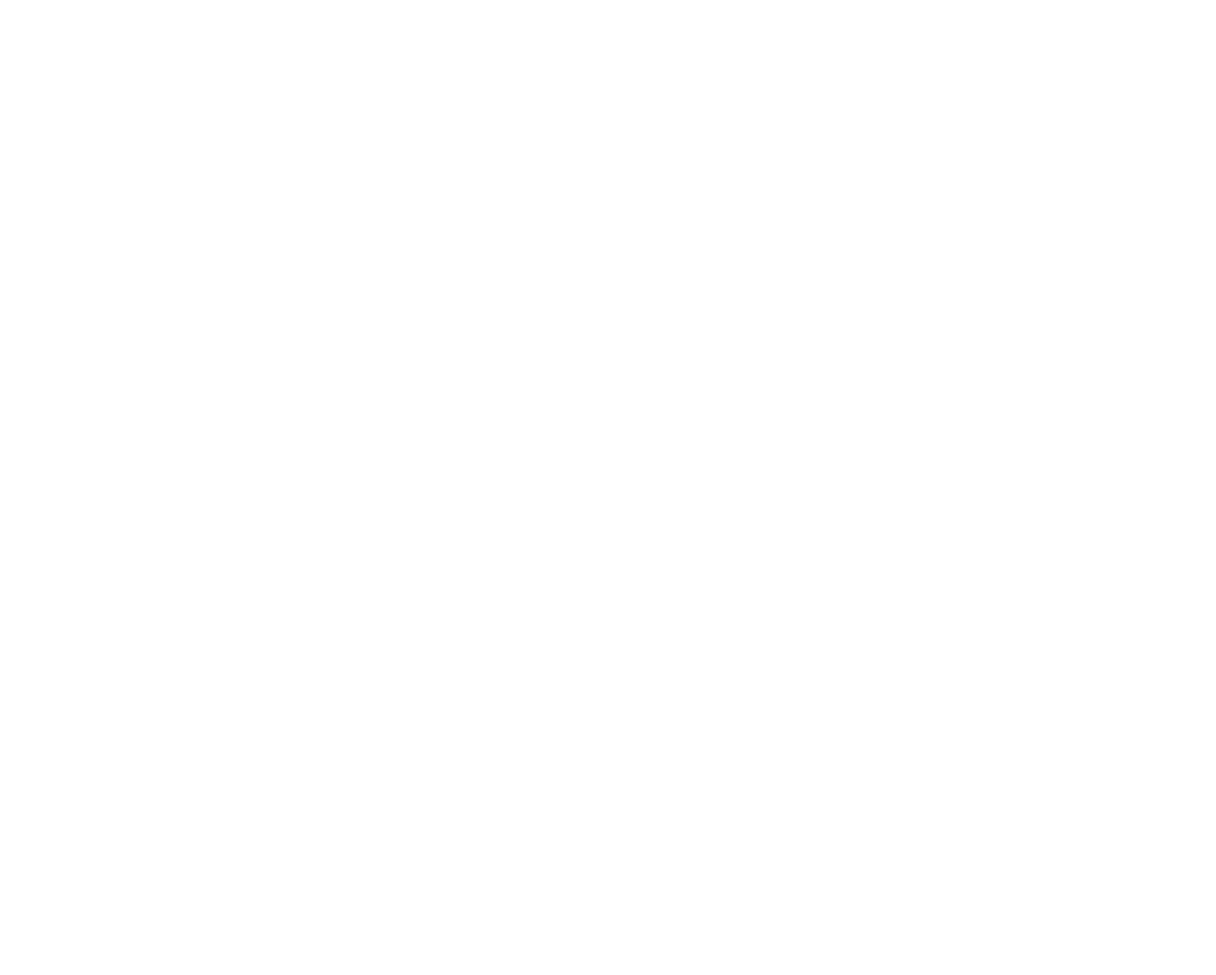
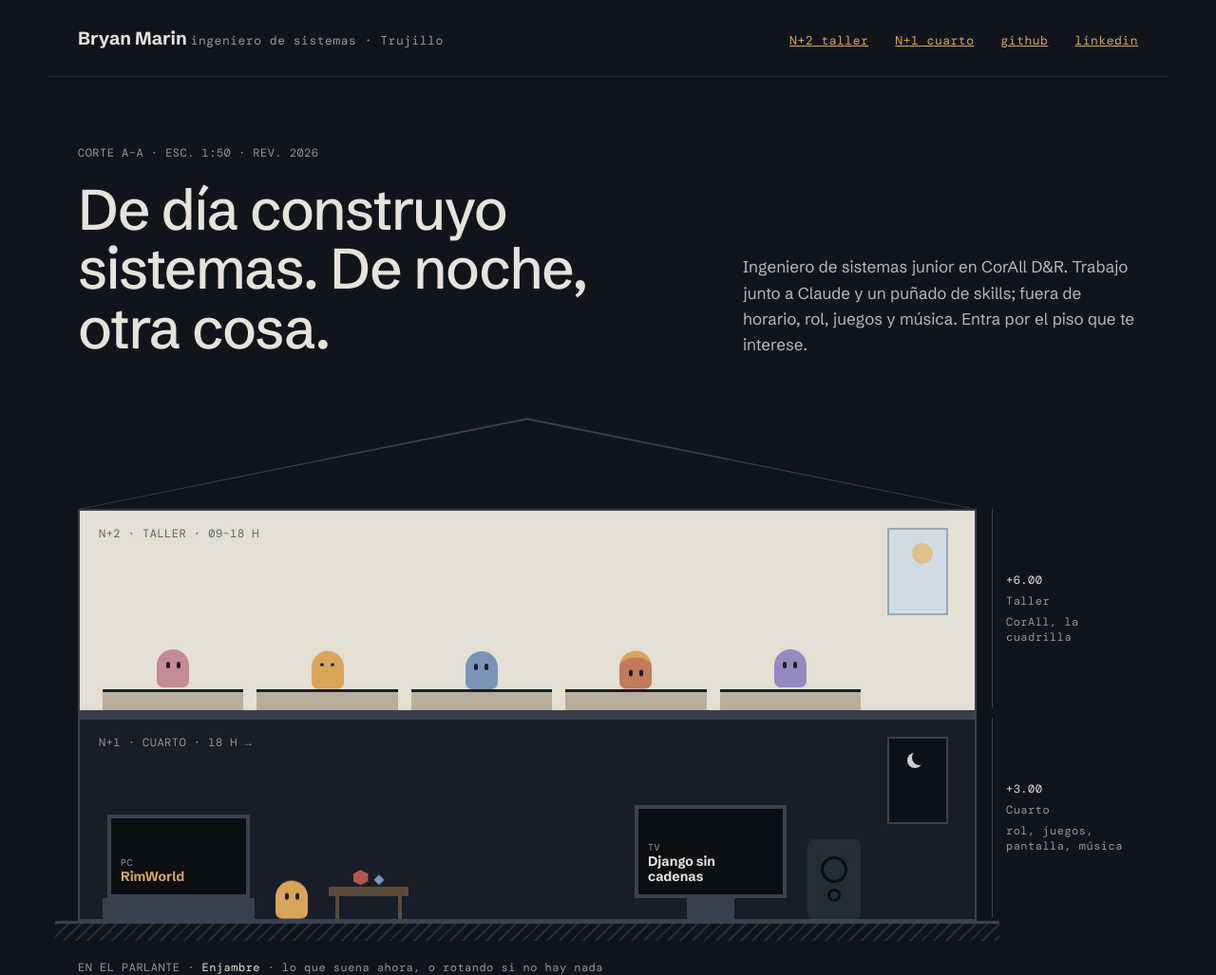
Before and after one commit to BMarin2003/portafolio-bmarin2003, an Astro site: page / in a window 1280 px wide. Shown: the whole page at 95% size. Before the commit the page ends 800 px from the top, so only its background shows below. Built offline with nearby package versions, Linux system fonts and the light colour scheme; Astro itself is replaced by a stand-in of ours.

Commit message:
feat: casa en corte con la cuadrilla

```diff
--- /dev/null
+++ b/src/components/Bot.astro
@@ -0,0 +1,15 @@
+---
+interface Props {
+  color: string;
+  variant?: 'sleepy' | 'helmet';
+  motion?: 'breathe' | 'type';
+  delay?: 0 | 1 | 2;
+  size?: 'sm' | 'md';
+}
+const { color, variant, motion = 'breathe', delay = 0, size = 'md' } = Astro.props;
+---
+<span class={`bot-move ${motion} d${delay}`} aria-hidden="true" data-bot>
+  <span class={`bot ${size} ${variant ?? ''}`} style={`background:${color}`}>
+    <span class="eyes"><span class="eye"></span><span class="eye"></span></span>
+  </span>
+</span>
--- /dev/null
+++ b/src/components/House.astro
@@ -0,0 +1,85 @@
+---
+import Bot from './Bot.astro';
+import { bands, crew, games, screens } from '../data/site';
+
+const motions = ['breathe', 'breathe', 'type', 'breathe', 'breathe'] as const;
+const delays = [0, 1, 0, 2, 0] as const;
+---
+<section class="house wrap" aria-label="La casa en corte">
+  <div class="house-row">
+    <div class="house-body">
+      <div class="roof"><div class="roof-in"></div></div>
+      <div class="floors">
+        <a href="#taller" class="floor taller" data-floor="taller">
+          <span class="mono tag">N+2 · TALLER · 09–18 H</span>
+          <span class="window" aria-hidden="true"></span>
+          <span class="sun glow" aria-hidden="true"></span>
+          <div class="crew-row">
+            {crew.map((c, i) => (
+              <div class="crew-slot">
+                <Bot color={c.color} variant={c.variant} motion={motions[i % 5]} delay={delays[i % 5]} />
+                <div class="desk"></div>
+              </div>
+            ))}
+          </div>
+        </a>
+
+        <div class="slab" aria-hidden="true"></div>
+
+        <a href="#cuarto" class="floor cuarto" data-floor="cuarto">
+          <span class="mono tag">N+1 · CUARTO · 18 H →</span>
+          <span class="window night" aria-hidden="true"></span>
+          <span class="moon" aria-hidden="true"></span>
+          <div class="room-row">
+            <div class="screen-wrap">
+              <div class="screen pc" data-screen="pc">
+                <span class="mono kind">PC</span>
+                <span class="lead accent" data-rotate>
+                  {games.map((g, i) => <span hidden={i > 0}>{g.title}</span>)}
+                </span>
+              </div>
+              <div class="stand pc-stand"></div>
+            </div>
+            <Bot color="#D9A55B" delay={1} />
+            <div class="table" aria-hidden="true">
+              <div class="dice">
+                <span class="d6"></span>
+                <span class="d4"></span>
+              </div>
+              <div class="top"></div>
+              <div class="legs"></div>
+            </div>
+            <div class="screen-wrap tv-wrap">
+              <div class="screen tv" data-screen="tv">
+                <span class="mono kind">TV</span>
+                <span class="lead" data-rotate>
+                  {screens.map((s, i) => <span hidden={i > 0}>{s.title}</span>)}
+                </span>
+              </div>
+              <div class="stand tv-stand"></div>
+            </div>
+            <div class="speaker-box" aria-hidden="true">
+              <span class="woofer"></span>
+              <span class="tweeter"></span>
+            </div>
+          </div>
+        </a>
+      </div>
+      <div class="ground-line" aria-hidden="true"></div>
+      <div class="ground-hatch" aria-hidden="true"></div>
+    </div>
+    <div class="mono plan-notes" aria-hidden="true">
+      <div class="roof-gap"></div>
+      <div class="note">
+        <span class="elev">+6.00</span><span>Taller</span><span>CorAll, la cuadrilla</span>
+      </div>
+      <div class="slab-gap"></div>
+      <div class="note">
+        <span class="elev">+3.00</span><span>Cuarto</span><span>rol, juegos, pantalla, música</span>
+      </div>
+    </div>
+  </div>
+  <p class="mono caption" data-speaker>
+    EN EL PARLANTE · <span class="band" data-rotate>{bands.map((b, i) => <span hidden={i > 0}>{b}</span>)}</span> · lo que suena ahora, o rotando si no hay nada
+  </p>
+</section>
--- /dev/null
+++ b/src/layouts/Base.astro
@@ -0,0 +1,33 @@
+---
+import '@fontsource/schibsted-grotesk/400.css';
+import '@fontsource/schibsted-grotesk/500.css';
+import '@fontsource/schibsted-grotesk/700.css';
+import '@fontsource/dm-mono/400.css';
+import '@fontsource/dm-mono/500.css';
+import '../styles/global.css';
+
+interface Props {
+  title: string;
+  description: string;
+}
+const { title, description } = Astro.props;
+const canonical = new URL(Astro.url.pathname, Astro.site);
+---
+<html lang="es">
+  <head>
+    <meta charset="utf-8" />
+    <meta name="viewport" content="width=device-width, initial-scale=1" />
+    <title>{title}</title>
+    <meta name="description" content={description} />
+    <link rel="canonical" href={canonical} />
+    <meta property="og:type" content="website" />
+    <meta property="og:locale" content="es_PE" />
+    <meta property="og:title" content={title} />
+    <meta property="og:description" content={description} />
+    <meta property="og:url" content={canonical} />
+    <meta name="theme-color" content="#11151B" />
+  </head>
+  <body>
+    <slot />
+  </body>
+</html>
--- a/src/pages/index.astro
+++ b/src/pages/index.astro
@@ -1,9 +1,31 @@
 ---
+import Base from '../layouts/Base.astro';
+import House from '../components/House.astro';
+import { links } from '../data/site';
 ---
-<html lang="es">
-  <head>
-    <meta charset="utf-8" />
-    <title>Bryan Marin</title>
-  </head>
-  <body></body>
-</html>
+<Base
+  title="Bryan Marin · ingeniero de sistemas en Trujillo"
+  description="Ingeniero de sistemas junior en CorAll D&R. De día construyo sistemas con Claude y su cuadrilla de skills; de noche, rol, juegos y música."
+>
+  <div id="top" class="page">
+    <header class="wrap site-header">
+      <a href="#top" class="brand">Bryan Marin <span class="mono sub">ingeniero de sistemas · Trujillo</span></a>
+      <nav class="mono" aria-label="Principal">
+        <a href="#taller">N+2 taller</a>
+        <a href="#cuarto">N+1 cuarto</a>
+        <a href={links.github}>github</a>
+        <a href={links.linkedin}>linkedin</a>
+      </nav>
+    </header>
+
+    <section class="wrap intro">
+      <div class="intro-head">
+        <p class="mono meta">CORTE A–A · ESC. 1:50 · REV. 2026</p>
+        <h1>De día construyo sistemas. De noche, otra cosa.</h1>
+      </div>
+      <p class="lede">Ingeniero de sistemas junior en CorAll D&amp;R. Trabajo junto a Claude y un puñado de skills; fuera de horario, rol, juegos y música. Entra por el piso que te interese.</p>
+    </section>
+
+    <House />
+  </div>
+</Base>
--- /dev/null
+++ b/src/styles/global.css
@@ -0,0 +1,137 @@
+:root {
+  --bg: #11151b;
+  --bg-room: #0c0f14;
+  --text: #e6e3dd;
+  --text-2: #b3b9c2;
+  --muted: #8f97a3;
+  --line: #262c36;
+  --line-2: #39414e;
+  --accent: #d9a55b;
+  --accent-hover: #ebc387;
+  --floor: #e4dfd4;
+  --floor-text: #1a1e25;
+  --floor-label: #5b6270;
+  --mono: 'DM Mono', monospace;
+}
+*, *::before, *::after { box-sizing: border-box; }
+html { scroll-behavior: smooth; }
+body { margin: 0; background: var(--bg); color: var(--text); font-family: 'Schibsted Grotesk', sans-serif; }
+a { color: var(--accent); }
+a:hover { color: var(--accent-hover); }
+[hidden] { display: none !important; }
+.mono { font-family: var(--mono); letter-spacing: 0.04em; }
+.page { min-height: 100vh; }
+.wrap { max-width: 1180px; margin: 0 auto; padding-left: 32px; padding-right: 32px; }
+
+/* encabezado y portada */
+.site-header { padding-top: 28px; padding-bottom: 28px; display: flex; flex-wrap: wrap; gap: 16px; align-items: baseline; justify-content: space-between; border-bottom: 1px solid var(--line); }
+.brand { text-decoration: none; color: var(--text); font-weight: 700; font-size: 19px; }
+.brand .sub { font-weight: 400; font-size: 13px; color: var(--muted); }
+.site-header nav { display: flex; flex-wrap: wrap; gap: 28px; font-size: 13px; }
+.intro { padding-top: 72px; display: flex; flex-wrap: wrap; gap: 24px 64px; align-items: flex-end; }
+.intro-head { flex: 1 1 520px; min-width: 0; }
+.meta { margin: 0 0 20px; font-size: 12px; color: var(--muted); }
+h1 { margin: 0; font-size: 60px; line-height: 1.04; font-weight: 500; letter-spacing: -1.6px; max-width: 15ch; }
+.lede { flex: 1 1 300px; min-width: 0; margin: 0; font-size: 17px; line-height: 1.6; color: var(--text-2); }
+
+/* la casa en corte */
+.house { padding-top: 64px; }
+.house-row { display: flex; align-items: stretch; }
+.house-body { flex: 1 1 auto; min-width: 0; }
+.roof { height: 96px; background: var(--line-2); clip-path: polygon(50% 0, 100% 100%, 0 100%); position: relative; }
+.roof-in { position: absolute; inset: 2px 3px 0; background: var(--bg); clip-path: polygon(50% 0, 100% 100%, 0 100%); }
+.floors { border: 2px solid var(--line-2); display: flex; flex-direction: column; }
+.floor { display: block; text-decoration: none; color: inherit; position: relative; height: 210px; overflow: hidden; }
+.floor:focus-visible { outline: 2px solid var(--accent); outline-offset: 4px; }
+.floor:hover .tag { color: var(--accent); }
+.tag { position: absolute; left: 20px; top: 16px; font-size: 12px; }
+.taller { background: var(--floor); color: var(--floor-text); }
+.taller .tag { color: var(--floor-label); }
+.taller:hover .tag { color: var(--floor-text); }
+.cuarto { background: #181d27; color: var(--text); }
+.cuarto .tag { color: var(--muted); }
+.slab { height: 10px; background: var(--line-2); }
+.window { position: absolute; right: 28px; top: 18px; width: 64px; height: 92px; border: 2px solid #9fa6b0; background: #cfdce6; }
+.window.night { border-color: var(--line-2); background: #0d1016; }
+.sun { position: absolute; right: 44px; top: 34px; width: 22px; height: 22px; border-radius: 50%; background: #e3b567; }
+.moon { position: absolute; right: 50px; top: 32px; width: 16px; height: 16px; border-radius: 50%; box-shadow: -5px 3px 0 0 #c9cfd9; }
+
+.crew-row { position: absolute; left: 24px; right: 120px; bottom: 0; display: grid; grid-template-columns: repeat(5, minmax(0, 1fr)); gap: 14px; align-items: end; }
+.crew-slot { display: flex; flex-direction: column; align-items: center; }
+.desk { width: 100%; height: 22px; background: #b9ae9b; border-top: 3px solid var(--floor-text); }
+
+/* muñequito */
+.bot-move { display: block; }
+.bot { position: relative; display: block; width: 34px; height: 40px; border-radius: 17px 17px 7px 7px; }
+.bot.sm { width: 22px; height: 26px; border-radius: 11px 11px 5px 5px; }
+.bot.helmet { border-top: 7px solid var(--accent); }
+.eyes { position: absolute; top: 13px; left: 0; right: 0; display: flex; justify-content: center; gap: 7px; }
+.sm .eyes { top: 8px; gap: 4px; }
+.eye { width: 4px; height: 7px; border-radius: 2px; background: var(--floor-text); animation: blink 5.5s infinite; }
+.sm .eye { width: 3px; height: 5px; }
+.sleepy .eye { height: 3px; }
+.breathe { animation: breathe 3.4s ease-in-out infinite; }
+.breathe.d1 { animation-delay: 1.1s; }
+.breathe.d2 { animation-delay: 2.2s; }
+.type { animation: type 0.5s ease-in-out infinite alternate; }
+.glow { animation: glow 4s ease-in-out infinite; }
+@keyframes breathe { 0%, 100% { transform: translateY(0); } 50% { transform: translateY(-2px); } }
+@keyframes type { from { transform: translateY(0); } to { transform: translateY(1.5px); } }
+@keyframes blink { 0%, 94%, 100% { transform: scaleY(1); } 97% { transform: scaleY(0.1); } }
+@keyframes glow { 0%, 100% { opacity: 0.55; } 50% { opacity: 0.8; } }
+@media (prefers-reduced-motion: reduce) {
+  .breathe, .type, .glow, .eye { animation: none; }
+  html { scroll-behavior: auto; }
+}
+
+/* cuarto */
+.room-row { position: absolute; left: 24px; right: 120px; bottom: 0; display: flex; gap: 22px; align-items: flex-end; }
+.room-row > * { flex: 0 0 auto; }
+.screen-wrap { display: flex; flex-direction: column; align-items: center; }
+.screen { width: 150px; height: 88px; background: #0b0e13; border: 4px solid var(--line-2); padding: 10px; display: flex; flex-direction: column; justify-content: flex-end; overflow: hidden; overflow-wrap: anywhere; }
+.screen.tv { width: 160px; height: 98px; }
+.kind { font-size: 10px; color: var(--muted); }
+.lead { font-size: 14px; font-weight: 700; line-height: 1.2; overflow-wrap: anywhere; }
+.lead.accent { color: var(--accent); }
+.stand { height: 22px; background: var(--line-2); }
+.pc-stand { width: 160px; }
+.tv-stand { width: 50px; }
+.room-row > .tv-wrap { margin-left: auto; }
+.table { display: flex; flex-direction: column; align-items: center; }
+.table .top { width: 84px; height: 10px; background: #5a4a3a; }
+.table .legs { width: 70px; height: 24px; border-left: 4px solid #5a4a3a; border-right: 4px solid #5a4a3a; }
+.dice { display: flex; gap: 6px; align-items: flex-end; margin-bottom: 2px; }
+.d6 { width: 16px; height: 16px; background: #b0564b; clip-path: polygon(50% 0, 100% 25%, 100% 75%, 50% 100%, 0 75%, 0 25%); }
+.d4 { width: 11px; height: 11px; background: #7c93b8; clip-path: polygon(50% 0, 100% 50%, 50% 100%, 0 50%); }
+.speaker-box { width: 56px; height: 84px; background: var(--line); border-radius: 6px; display: flex; flex-direction: column; align-items: center; justify-content: center; gap: 6px; }
+.woofer { width: 28px; height: 28px; border-radius: 50%; border: 3px solid #0b0e13; }
+.tweeter { width: 14px; height: 14px; border-radius: 50%; border: 3px solid #0b0e13; }
+
+.ground-line { height: 3px; background: var(--line-2); margin: 0 -24px; }
+.ground-hatch { height: 18px; margin: 0 -24px; background: repeating-linear-gradient(135deg, var(--line) 0 2px, transparent 2px 9px); }
+
+/* anotaciones de plano */
+.plan-notes { flex: 0 0 170px; display: flex; flex-direction: column; font-size: 12px; color: var(--muted); padding-left: 16px; }
+.roof-gap { height: 96px; }
+.slab-gap { height: 10px; }
+.note { height: 210px; display: flex; flex-direction: column; justify-content: center; gap: 6px; border-left: 1px solid var(--line-2); padding-left: 14px; }
+.elev { color: var(--text); }
+.caption { margin: 20px 0 0; font-size: 12px; color: var(--muted); }
+.band { color: var(--text); }
+
+@media (max-width: 720px) {
+  .wrap { padding-left: 16px; padding-right: 16px; }
+  h1 { font-size: 40px; letter-spacing: -1px; }
+  .intro { padding-top: 40px; }
+  .house { padding-top: 40px; }
+  .plan-notes { display: none; }
+  .ground-line, .ground-hatch { margin: 0; }
+  .roof { height: 64px; }
+  .crew-row { left: 12px; right: 12px; gap: 6px; }
+  .window, .sun, .moon { display: none; }
+  .cuarto { height: auto; min-height: 210px; padding: 44px 12px 0; }
+  .room-row { position: static; flex-wrap: wrap; gap: 14px; align-items: flex-end; }
+  .room-row > .tv-wrap { margin-left: 0; }
+  .screen, .screen.tv { width: 140px; }
+  .pc-stand { width: 150px; }
+}
```
Also changed, not shown: tests/house.test.ts (added, +41 -0 lines).
